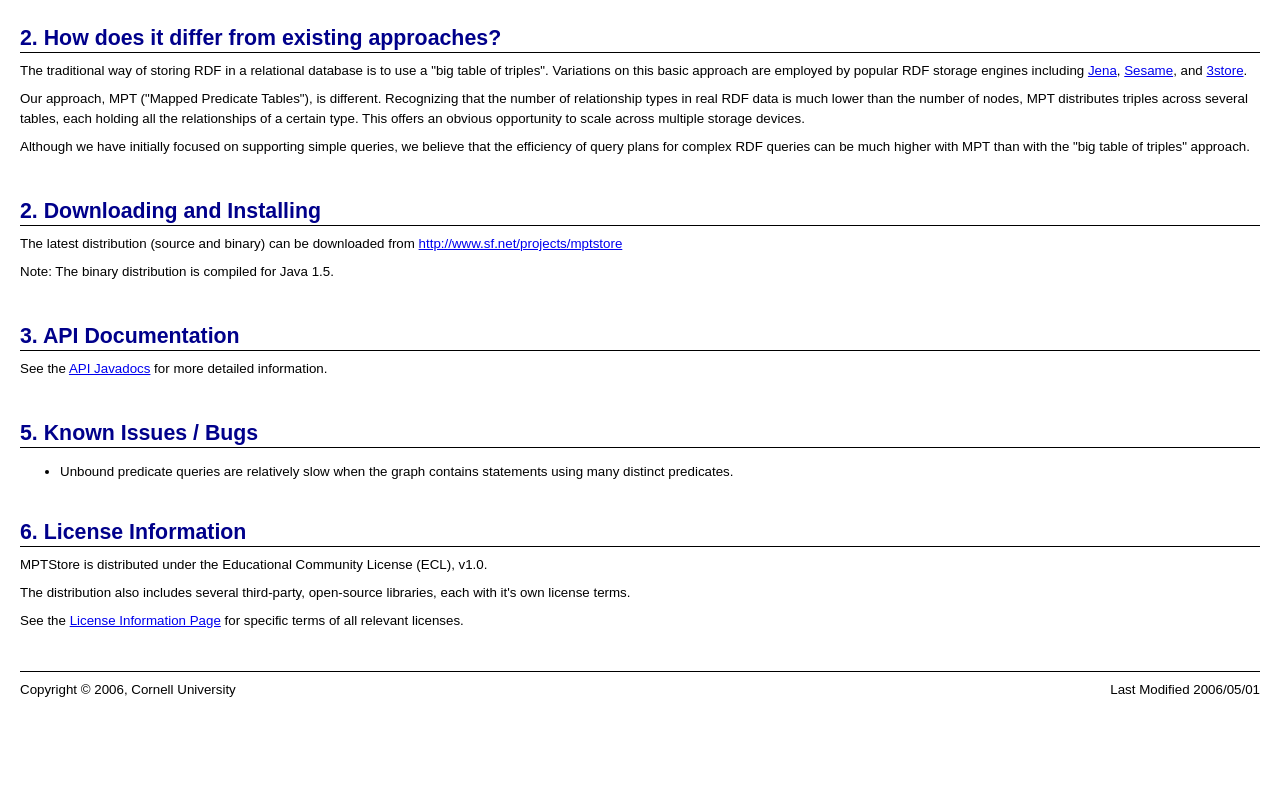
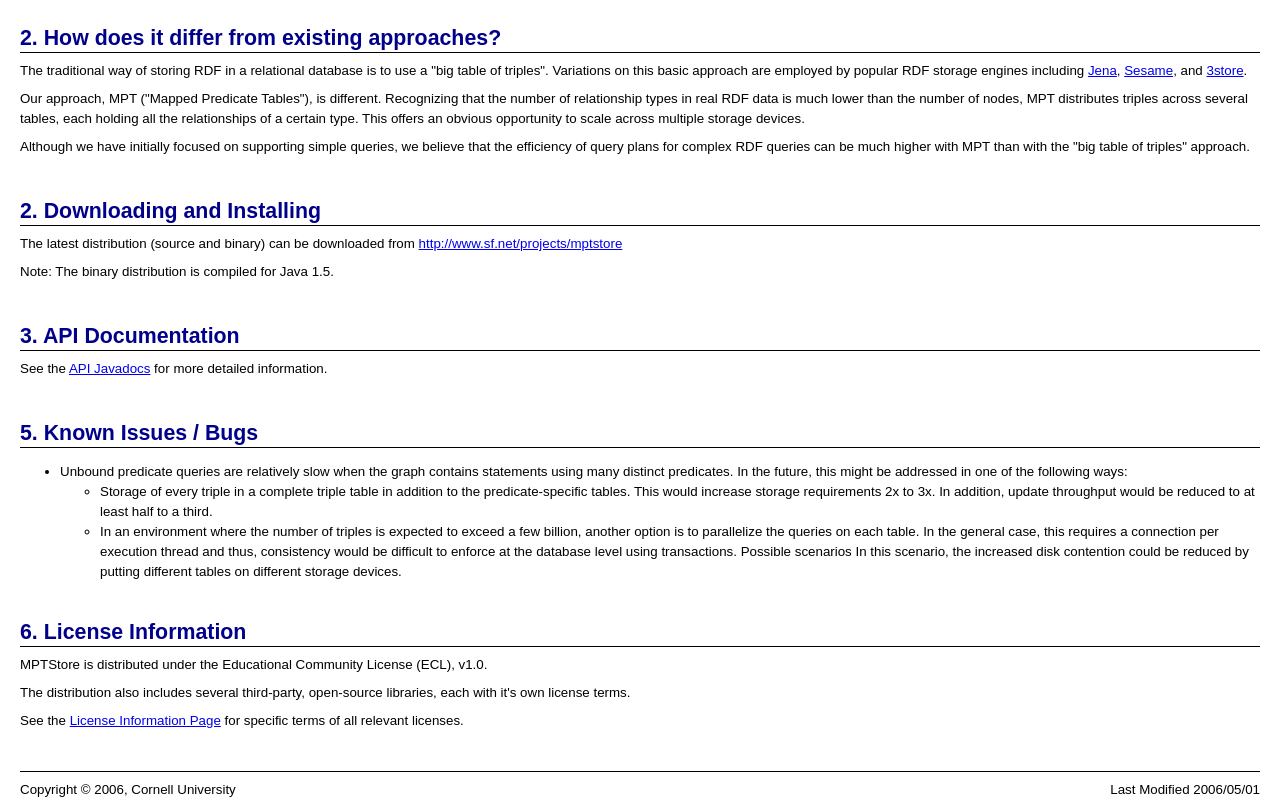
Before and after one commit to fcrepo3/mptstore, a plain HTML site: page src/doc/index.html in a window 1280 px wide. Shown: the part 383-1183 px from the top of the page. Before the commit the page ends 1083 px from the top, so only its background shows below. Drawn offline with Linux system fonts and the light colour scheme.

Commit message:
some doc updates, javadoc typo fixes

```diff
--- a/src/doc/index.html
+++ b/src/doc/index.html
@@ -98,6 +98,26 @@ of triples" approach.
   <li>
     Unbound predicate queries are relatively slow when the graph
     contains statements using many distinct predicates.
+    In the future, this might be addressed in one of the following ways:
+    <ul>
+      <li> Storage of every triple in a complete triple
+           table in addition to the predicate-specific tables.
+           This would increase storage requirements 2x to 3x.
+           In addition, update throughput would be reduced
+           to at least half to a third.
+      </li>
+      <li> In an environment where the number of triples is
+           expected to exceed a few billion, another option
+           is to parallelize the queries on each table.
+           In the general case, this requires a connection per
+           execution thread and thus, consistency would
+           be difficult to enforce at the database level
+           using transactions.  Possible scenarios
+           In this scenario, the increased disk contention could be
+           reduced by putting different tables on different storage
+           devices.
+        </li>
+    </ul>
   </li>
   </ul>
 </div>
```
Also changed, not shown: 1 other file.
